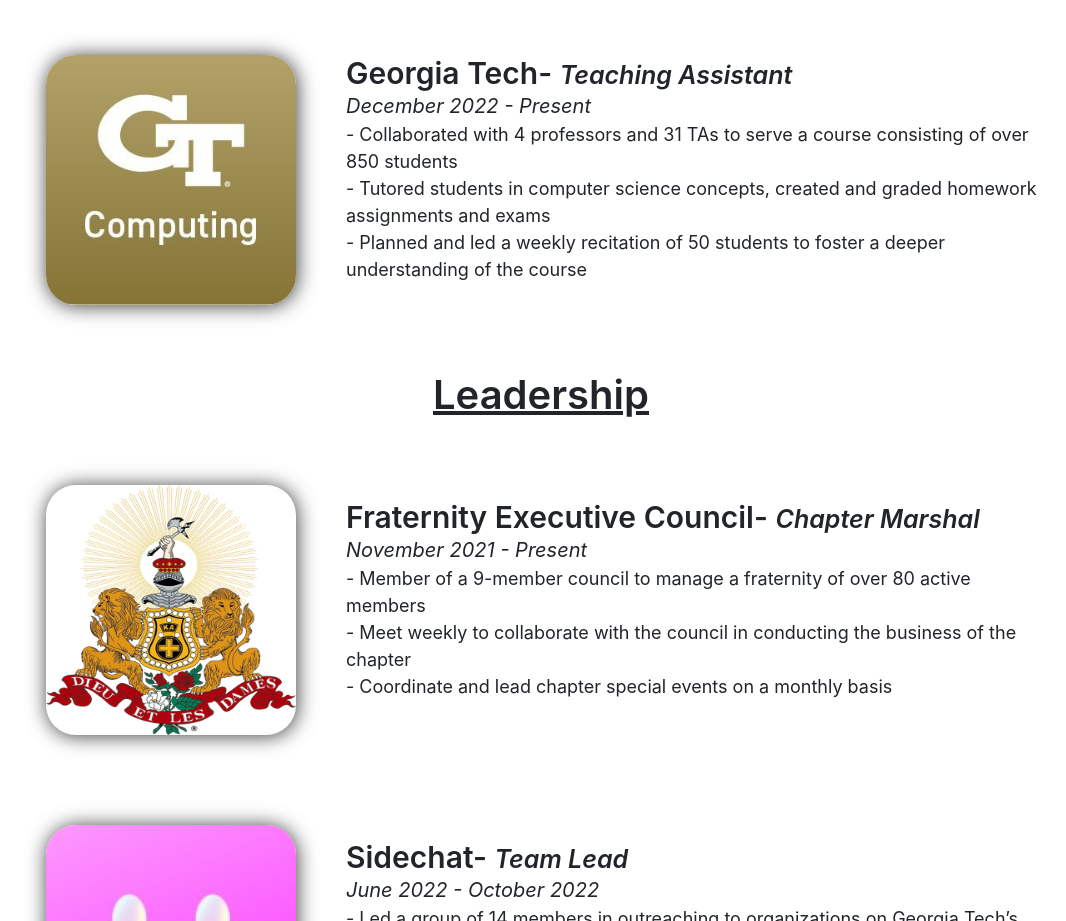
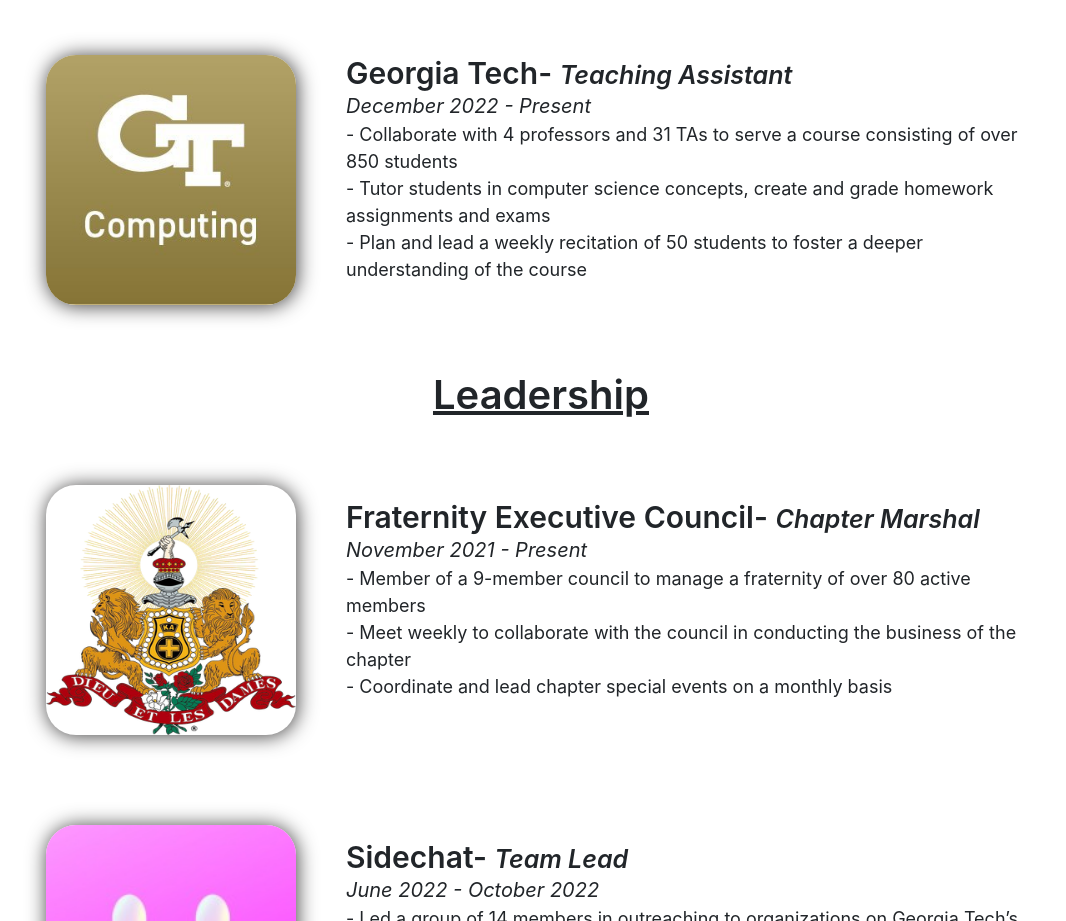
Before and after one commit to zacharyelis/ZWE-Personal-Website, a JavaScript app: page / in a window 1280 px wide. Shown: the part 1760-2681 px from the top of the page, without its empty margins (99-1165 px from the left). Built offline with nearby package versions, Linux system fonts and the light colour scheme; the HTML template or start-up script is replaced by a standard one.

Commit message:
Updated resume

```diff
--- a/src/components/Experience/experience.js
+++ b/src/components/Experience/experience.js
@@ -53,11 +53,11 @@
                     <div className="experience-title">Georgia Tech- <span className="job-title">Teaching Assistant</span></div>
                     <div className="experience-date">December 2022 - Present</div>
                     <div className="experience-description">
-                        - Collaborated with 4 professors and 31 TAs to serve a course consisting of over 850 students
+                        - Collaborate with 4 professors and 31 TAs to serve a course consisting of over 850 students
                         <br></br>
-                        - Tutored students in computer science concepts, created and graded homework assignments and exams
+                        - Tutor students in computer science concepts, create and grade homework assignments and exams
                         <br></br>
-                        - Planned and led a weekly recitation of 50 students to foster a deeper understanding of the course
+                        - Plan and lead a weekly recitation of 50 students to foster a deeper understanding of the course
                     </div>
                 </div>
             </div>
```
Also changed, not shown: 1 other file (tests, documents, lock files or other folders).
